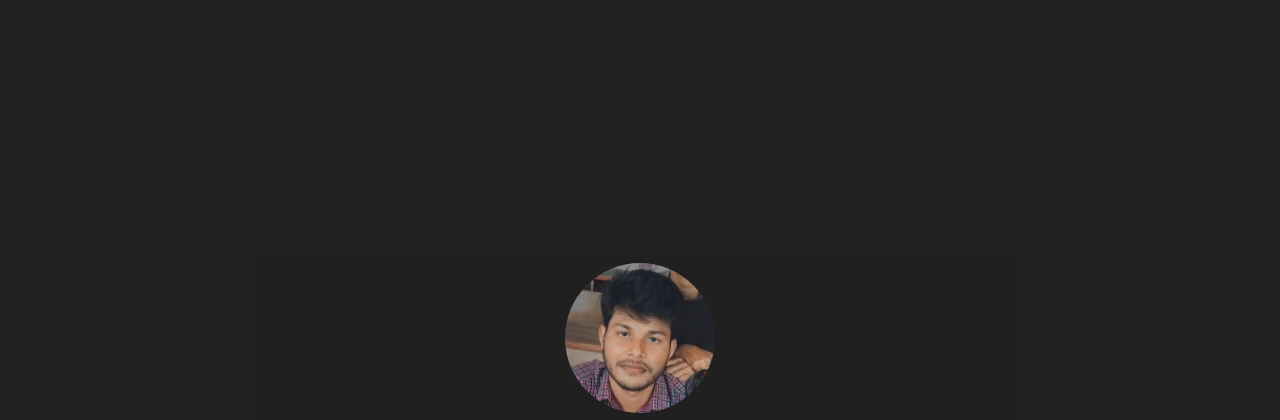
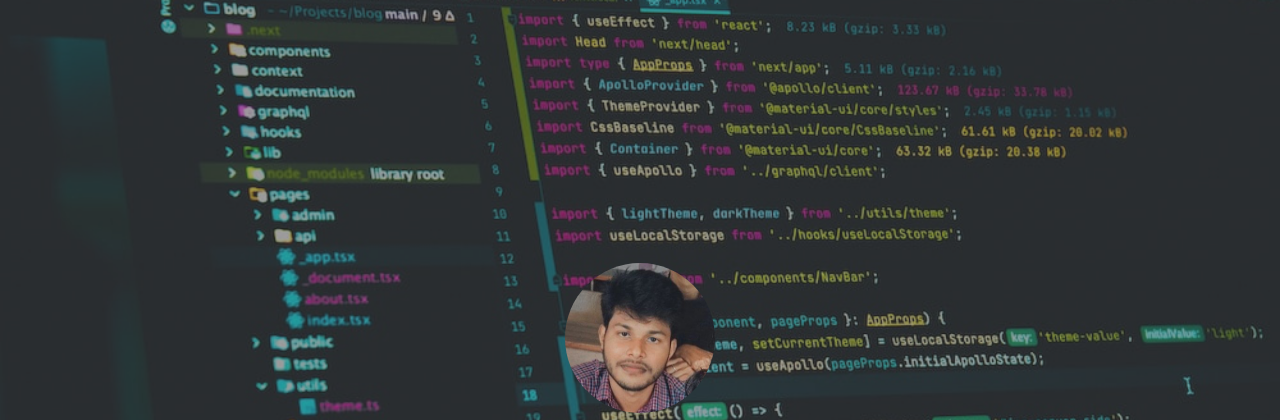
Before and after one commit to Al-Fareed/myProfile.github.io, a plain HTML site: page index.html in a window 1280 px wide. Shown: the top 420 px of the page. Drawn offline with nearby package versions, Linux system fonts and the light colour scheme.

Commit message:
background image added to home page
works are to be uploaded

```diff
--- a/assets/css/style.css
+++ b/assets/css/style.css
@@ -452,7 +452,7 @@ body {
 /* HERO
 ================================================== */
 .hero {
-  /* background: url(../img/hero.jpg) center no-repeat; */
+  background: url(../img/programmer.jpeg) center fixed no-repeat;
   background-color: #000;
   height: 100%;
   width: 100%;
```
